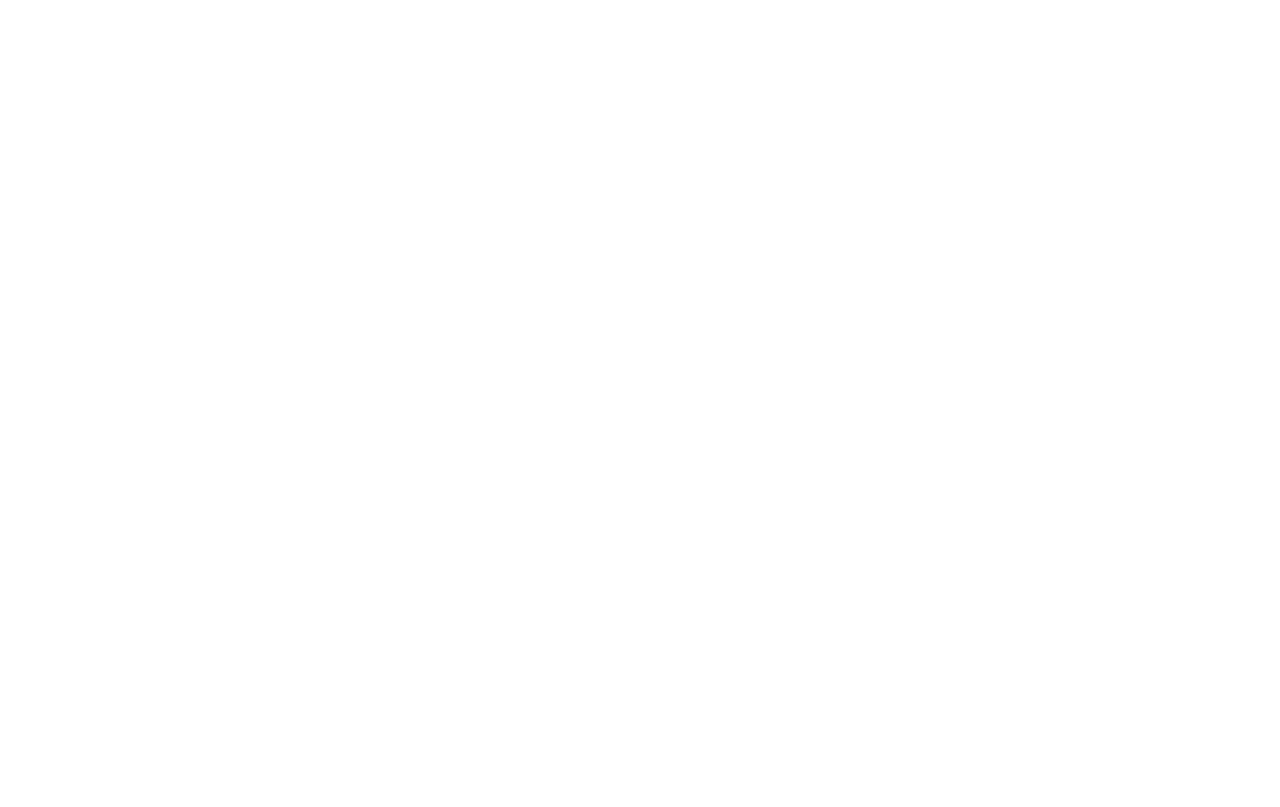
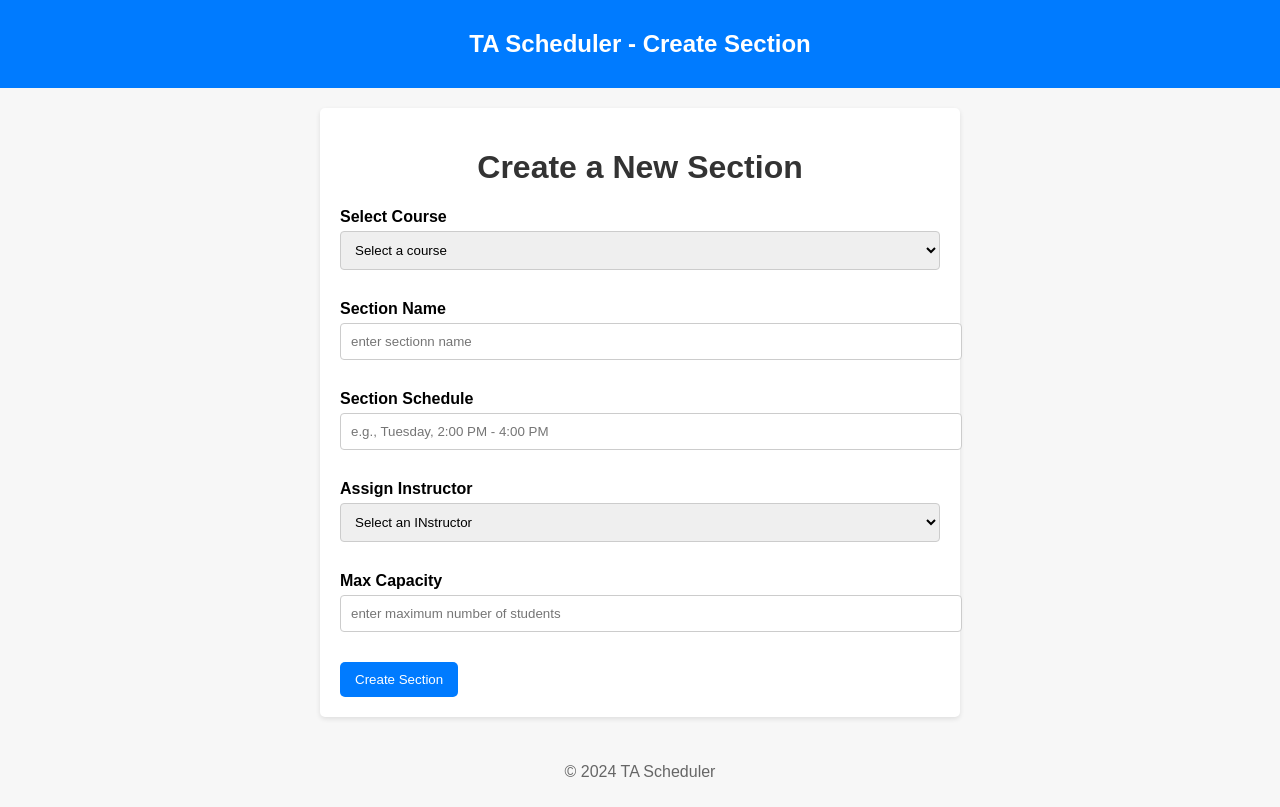
Before and after one commit to MiCavros/802-1-TA-Scheduler, a Django app: page /createsection/ in a window 1280 px wide. Before the commit the page is empty. Run offline with Django 5.2, Linux system fonts and the light colour scheme.

Commit message:
implemented createSection

```diff
--- a/templates/createSection.html
+++ b/templates/createSection.html
@@ -2,9 +2,116 @@
 <html lang="en">
 <head>
     <meta charset="UTF-8">
-    <title>Title</title>
+    <title>Create Section </title>
+    <style>
+        body {
+            font-family: Arial, sans-serif;
+            margin: 0;
+            padding: 0;
+            background-color: #f7f7f7;
+        }
+        header {
+            background-color: #007BFF;
+            color: white;
+            padding: 10px 20px;
+            text-align: center;
+        }
+        main {
+            margin: 20px auto;
+            max-width: 600px;
+            background: white;
+            padding: 20px;
+            border-radius: 5px;
+            box-shadow: 0 2px 5px rgba(0, 0, 0, 0.1);
+        }
+        h1 {
+            text-align: center;
+            color: #333;
+        }
+        section {
+            margin-bottom: 20px;
+        }
+        label {
+            font-weight: bold;
+            display: block;
+            margin: 10px 0 5px;
+        }
+        input, select {
+            width: 100%;
+            padding: 10px;
+            border: 1px solid #ccc;
+            border-radius: 4px;
+            margin-bottom: 10px;
+        }
+        footer {
+            text-align: center;
+            padding: 10px;
+            color: #666;
+        }
+        button {
+            background-color: #007BFF;
+            color: white;
+            padding: 10px 15px;
+            border: none;
+            border-radius: 5px;
+            cursor: pointer;
+        }
+        button:hover {
+            background-color: #0056b3;
+        }
+        .error-message {
+            color: red;
+            font-size: 14px;
+            margin-bottom: 10px;
+        }
+    </style>
 </head>
 <body>
-
+    <header>
+        <h2>TA Scheduler - Create Section</h2>
+    </header>
+    <main>
+        <h1>   Create a New Section   </h1>
+        {% if error_message %}
+        <p class="error-message">{{ error_message }}</p>
+        {% endif %}
+        <form action="/createsection/"  method="post">
+            {% csrf_token %}
+             <section>
+                <label for="course">Select Course</label>
+                <select id="course" name="course_id" required>
+                    <option value= "" disabled selected> Select a course</option>
+                    {% for course in courses %}
+                        <option value="{{ course.id }}">{{ course.title }}</option>
+                    {% endfor %}
+                </select>
+            </section>
+            <section>
+                <label for="section_name"> Section Name</label>
+                <input type="text" id="section_name" name=" section_name " placeholder="enter sectionn name" required>
+            </section>
+            <section>
+                <label for="schedule">Section Schedule</label>
+                <input type="text" id="schedule" name="schedule" placeholder="e.g., Tuesday, 2:00 PM - 4:00 PM" required>
+            </section>
+            <section>
+                <label for="instructor">Assign Instructor</label>
+                <select id="instructor" name="instructor_id" required>
+                    <option value="" disabled selected>Select an INstructor</option>
+                    {% for instructor in instructors %}
+                        <option value="{{ instructor.id }}">{{ instructor.name }}</option>
+                    {% endfor %}
+                </select>
+            </section>
+            <section>
+                <label for="max_capacity">Max Capacity</label>
+                <input type="number" id="max_capacity" name="max_capacity" placeholder="enter maximum number of students" required>
+            </section>
+            <button type="submit ">Create Section</button>
+        </form>
+    </main>
+    <footer>
+        <p>&copy; 2024 TA Scheduler</p>
+    </footer>
 </body>
 </html>
```
